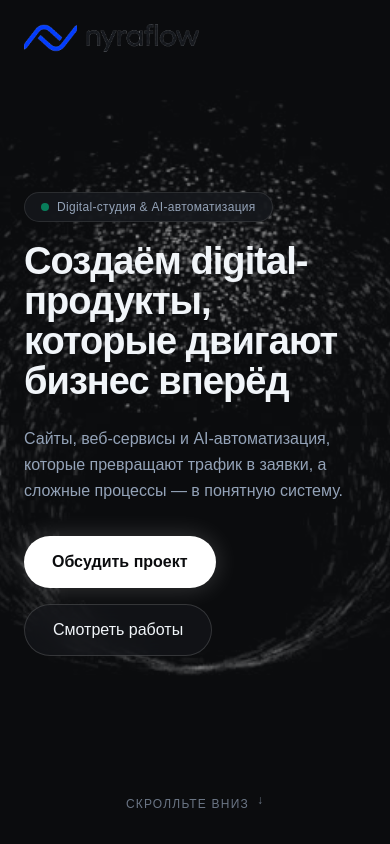
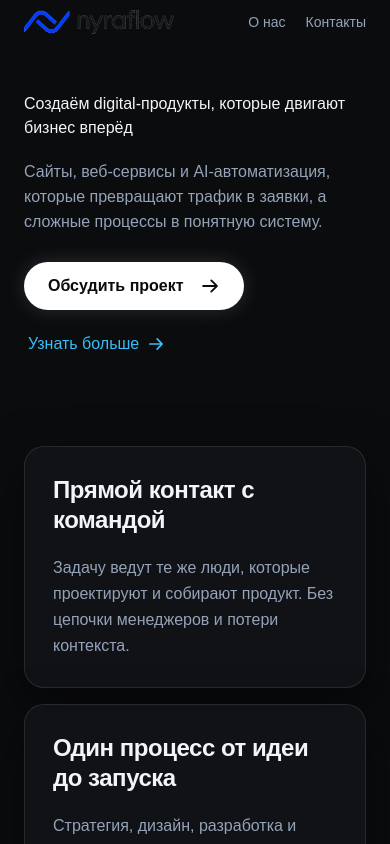
Before and after one commit to Kaaai69/nyraflow, a Next.js app: page / in a window 390 px wide. Shown: the top 844 px of the page. Built offline with nearby package versions, Linux system fonts and the light colour scheme.

Commit message:
fix: ensure all components and SplineWheelBridge are staged for build

```diff
--- /dev/null
+++ b/components/LockedSplineHero.tsx
@@ -0,0 +1,41 @@
+"use client";
+
+import { useRef, type ComponentProps } from "react";
+import Spline from "@splinetool/react-spline";
+import {
+  getCurrentSplineTarget,
+  navigateToHeroTarget,
+  resolveSplineTarget,
+} from "@/lib/spline-navigation";
+
+type SplineOnLoad = NonNullable<ComponentProps<typeof Spline>["onLoad"]>;
+type SplineApplication = Parameters<SplineOnLoad>[0];
+type SplinePointerUp = NonNullable<
+  ComponentProps<typeof Spline>["onPointerUp"]
+>;
+
+export default function LockedSplineHero() {
+  const appRef = useRef<SplineApplication | null>(null);
+
+  const handleLoad: SplineOnLoad = (application) => {
+    appRef.current = application;
+  };
+
+  const handlePointerUp: SplinePointerUp = (event) => {
+    const target = getCurrentSplineTarget(
+      appRef.current,
+      event.nativeEvent,
+    );
+    const destination = target ? resolveSplineTarget(target) : null;
+
+    if (destination) navigateToHeroTarget(destination);
+  };
+
+  return (
+    <Spline
+      scene="https://prod.spline.design/xOl5brZcGdsZ7KV4/scene.splinecode"
+      onLoad={handleLoad}
+      onPointerUp={handlePointerUp}
+    />
+  );
+}
--- /dev/null
+++ b/components/MobileHero.tsx
@@ -0,0 +1,72 @@
+import Image from "next/image";
+import { ArrowRight } from "@phosphor-icons/react/ssr";
+
+import { mobileHeroContent } from "../content/mobile-hero";
+
+export default function MobileHero() {
+  const content = mobileHeroContent;
+
+  return (
+    <section
+      id="top"
+      data-testid="mobile-hero"
+      className="mobile-hero relative isolate flex min-w-0 flex-col overflow-hidden px-gutter-mobile md:hidden"
+    >
+      <header className="mobile-hero-header relative z-10 flex min-h-11 items-center justify-between gap-5">
+        <a
+          className="mobile-hero-wordmark inline-flex min-h-11 items-center"
+          href={content.brand.href}
+          aria-label={`${content.brand.label} — на главную`}
+        >
+          <Image
+            src="/images/brand/lockup-transparent.png"
+            alt={content.brand.label}
+            width={1027}
+            height={164}
+            priority
+            className="h-6 w-auto"
+          />
+        </a>
+        <nav aria-label="Навигация первого экрана">
+          <ul className="flex items-center gap-5 text-sm text-text-secondary">
+            {content.navigation.map((item) => (
+              <li key={item.href}>
+                <a
+                  className="inline-flex min-h-11 items-center whitespace-nowrap"
+                  href={item.href}
+                >
+                  {item.label}
+                </a>
+              </li>
+            ))}
+          </ul>
+        </nav>
+      </header>
+
+      <div className="relative z-10 mt-12 max-w-[34rem]">
+        <h1 className="mobile-hero-title font-medium text-text-primary">
+          {content.title}
+        </h1>
+        <p className="mt-5 max-w-[31rem] text-base leading-[1.55] text-text-secondary">
+          {content.description}
+        </p>
+        <div className="mt-7 flex flex-col items-start gap-3">
+          <a
+            className="button-primary inline-flex min-w-[13.5rem] justify-between gap-4"
+            href={content.primaryAction.href}
+          >
+            {content.primaryAction.label}
+            <ArrowRight aria-hidden size={20} weight="bold" />
+          </a>
+          <a
+            className="mobile-hero-secondary-action inline-flex min-h-11 items-center gap-2 whitespace-nowrap px-1 font-medium text-blue"
+            href={content.secondaryAction.href}
+          >
+            {content.secondaryAction.label}
+            <ArrowRight aria-hidden size={18} weight="bold" />
+          </a>
+        </div>
+      </div>
+    </section>
+  );
+}
--- a/components/ResponsiveHero.tsx
+++ b/components/ResponsiveHero.tsx
@@ -1,7 +1,54 @@
 "use client";
 
-import HeroScrollAnimation from "./HeroScrollAnimation";
+import dynamic from "next/dynamic";
+import Image from "next/image";
+import { useEffect, useState } from "react";
+
+import MobileHero from "./MobileHero";
+
+const DesktopSplineHero = dynamic(() => import("./LockedSplineHero"), {
+  ssr: false,
+  loading: () => <div className="desktop-hero-reservation" aria-hidden />,
+});
 
 export default function ResponsiveHero() {
-  return <HeroScrollAnimation />;
+  const [isDesktop, setIsDesktop] = useState(false);
+
+  useEffect(() => {
+    const media = window.matchMedia("(min-width: 768px)");
+    const update = () => setIsDesktop(media.matches);
+
+    update();
+    media.addEventListener("change", update);
+    return () => media.removeEventListener("change", update);
+  }, []);
+
+  return isDesktop ? (
+    <>
+      <DesktopSplineHero />
+      <div className="desktop-hero-logo" aria-hidden={false}>
+        <div className="mx-auto w-full max-w-site px-gutter-mobile md:px-gutter-tablet xl:px-gutter-desktop">
+          <a
+            href="#top"
+            aria-label="nyraflow — на главную"
+            className="inline-flex items-center"
+          >
+            <Image
+              src="/images/brand/lockup-transparent.png"
+              alt="nyraflow"
+              width={1027}
+              height={164}
+              priority
+              className="h-8 w-auto"
+            />
+          </a>
+        </div>
+      </div>
+    </>
+  ) : (
+    <>
+      <MobileHero />
+      <div className="desktop-hero-reservation" aria-hidden />
+    </>
+  );
 }
--- /dev/null
+++ b/components/SplineWheelBridge.tsx
@@ -0,0 +1,76 @@
+"use client";
+
+import { useEffect } from "react";
+
+const LINE_HEIGHT_IN_PIXELS = 16;
+
+export function normalizeWheelDelta(
+  deltaY: number,
+  deltaMode: number,
+  viewportHeight: number,
+) {
+  if (deltaMode === 1) return deltaY * LINE_HEIGHT_IN_PIXELS;
+  if (deltaMode === 2) return deltaY * viewportHeight;
+  return deltaY;
+}
+
+export default function SplineWheelBridge() {
+  useEffect(() => {
+    let animationFrame: number | null = null;
+    let pendingDelta = 0;
+
+    const handleWheel = (event: WheelEvent) => {
+      const splineCanvas = document.querySelector("main canvas");
+
+      if (
+        !(splineCanvas instanceof HTMLCanvasElement) ||
+        !event.composedPath().includes(splineCanvas)
+      ) {
+        return;
+      }
+
+      const canvasRect = splineCanvas.getBoundingClientRect();
+      const canvasIntersectsViewport =
+        canvasRect.bottom > 0 &&
+        canvasRect.top < window.innerHeight &&
+        canvasRect.right > 0 &&
+        canvasRect.left < window.innerWidth;
+
+      if (!canvasIntersectsViewport) return;
+
+      event.preventDefault();
+
+      pendingDelta += normalizeWheelDelta(
+        event.deltaY,
+        event.deltaMode,
+        window.innerHeight,
+      );
+
+      if (animationFrame !== null) return;
+
+      animationFrame = window.requestAnimationFrame(() => {
+        animationFrame = null;
+        const delta = pendingDelta;
+        pendingDelta = 0;
+        window.scrollBy({ top: delta, left: 0, behavior: "instant" });
+      });
+    };
+
+    const listenerOptions: AddEventListenerOptions = {
+      capture: true,
+      passive: false,
+    };
+
+    window.addEventListener("wheel", handleWheel, listenerOptions);
+
+    return () => {
+      window.removeEventListener("wheel", handleWheel, listenerOptions);
+
+      if (animationFrame !== null) {
+        window.cancelAnimationFrame(animationFrame);
+      }
+    };
+  }, []);
+
+  return null;
+}
```
